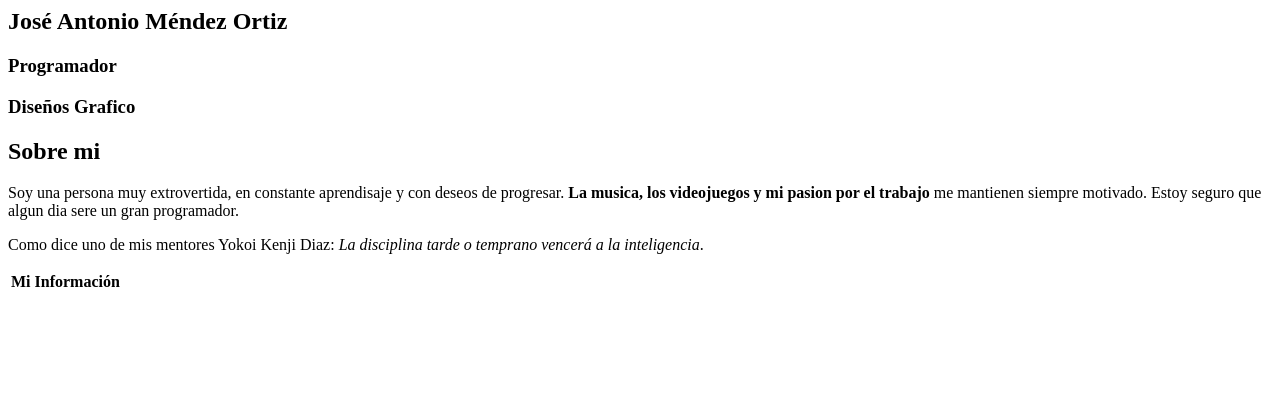
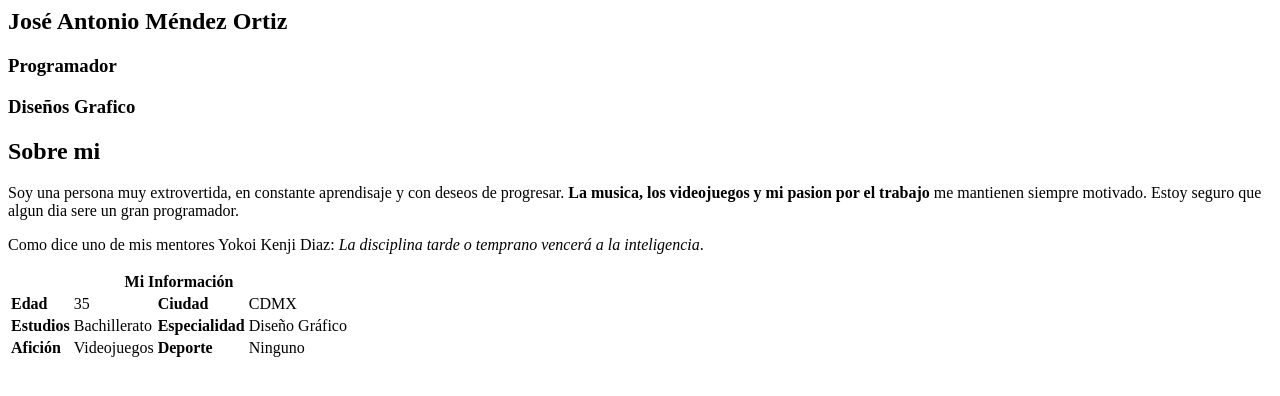
Before and after one commit to Antonio-Ex/Portafolio, a plain HTML site: page portfolio/index.html in a window 1280 px wide. Drawn offline with Linux system fonts and the light colour scheme.

Commit message:
Clase-27-03-23

```diff
--- a/portfolio/index.html
+++ b/portfolio/index.html
@@ -22,7 +22,24 @@
                     <th colspan="4">Mi Información</th>
                 </thead>
                 <tbody>
-                    <tr></tr>
+                    <tr>
+                        <td><strong>Edad</strong></td>
+                        <td>35</td>
+                        <td><strong>Ciudad</strong></td>
+                        <td>CDMX</td>
+                    </tr>
+                    <tr>
+                        <td><strong>Estudios</strong></td>
+                        <td>Bachillerato</td>
+                        <td><strong>Especialidad</strong></td>
+                        <td>Diseño Gráfico</td>
+                    </tr>
+                    <tr>
+                        <td><strong>Afición</strong></td>
+                        <td>Videojuegos</td>
+                        <td><strong>Deporte</strong></td>
+                        <td>Ninguno</td>
+                    </tr>
                 </tbody>
             </table>
         </div>
```
